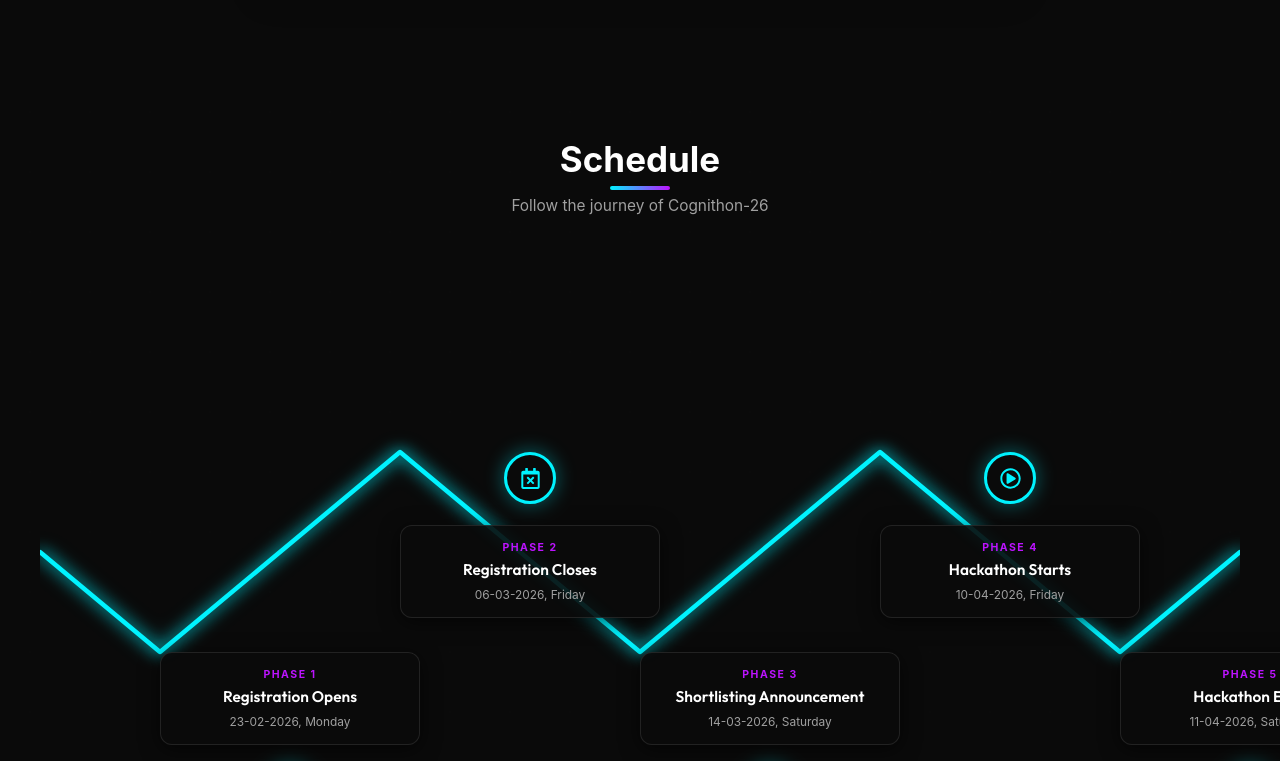
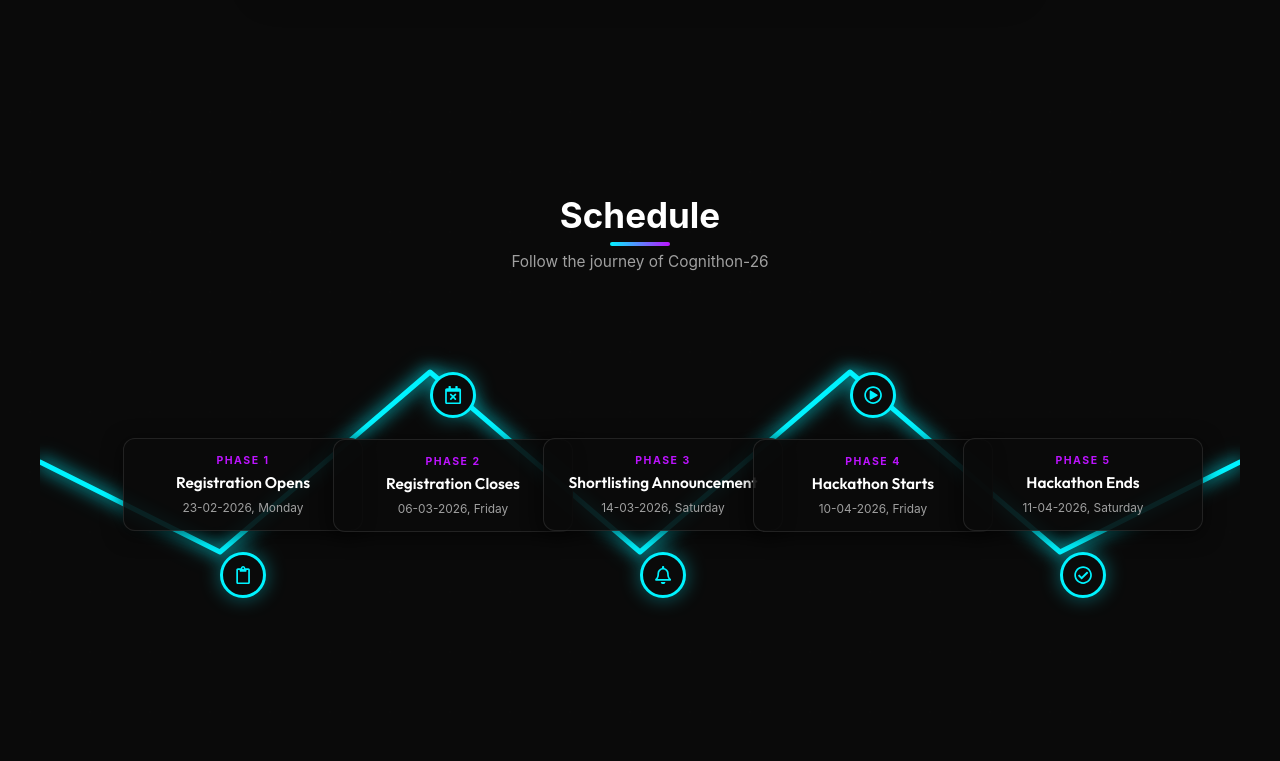
Before and after one commit to chandanaputtaswamy/Cognithon-26, a React (Vite) app: page / in a window 1280 px wide. Shown: the part 3919-4680 px from the top of the page. Built offline with nearby package versions, Linux system fonts and the light colour scheme.

Commit message:
update roadmap styling node sizes and position

```diff
--- a/src/components/ScheduleRoadmap.tsx
+++ b/src/components/ScheduleRoadmap.tsx
@@ -27,16 +27,16 @@ const milestones: Milestone[] = [
         title: "Registration Opens",
         description: "23-02-2026, Monday",
         icon: <FaRegClipboard />,
-        x: 10,
-        y: 70 // Valley
+        x: 15,
+        y: 65 // Valley
     },
     {
         time: "Phase 2",
         title: "Registration Closes",
         description: "06-03-2026, Friday",
         icon: <FaRegCalendarTimes />,
-        x: 30,
-        y: 30 // Peak
+        x: 32.5,
+        y: 35 // Peak
     },
     {
         time: "Phase 3",
@@ -44,23 +44,23 @@ const milestones: Milestone[] = [
         description: "14-03-2026, Saturday",
         icon: <FaRegBell />,
         x: 50,
-        y: 70 // Valley
+        y: 65 // Valley
     },
     {
         time: "Phase 4",
         title: "Hackathon Starts",
         description: "10-04-2026, Friday",
         icon: <FaRegPlayCircle />,
-        x: 70,
-        y: 30 // Peak
+        x: 67.5,
+        y: 35 // Peak
     },
     {
         time: "Phase 5",
         title: "Hackathon Ends",
         description: "11-04-2026, Saturday",
         icon: <FaRegCheckCircle />,
-        x: 90,
-        y: 70 // Valley
+        x: 85,
+        y: 65 // Valley
     }
 ];
 
--- a/src/styles/ScheduleRoadmap.css
+++ b/src/styles/ScheduleRoadmap.css
@@ -1,21 +1,22 @@
 .schedule-roadmap-section {
-    padding-top: 4rem;
-    padding-bottom: 4rem;
+    padding-top: 8rem;
+    padding-bottom: 8rem;
     background: transparent;
     position: relative;
-    overflow: hidden;
+    overflow-x: hidden;
+    overflow-y: visible;
 }
 
 .schedule-roadmap-section .section-header {
-    margin-bottom: 6rem;
+    margin-bottom: -8rem;
     text-align: center;
 }
 
 .roadmap-wrapper {
     position: relative;
-    max-width: 1200px;
+    max-width: 1400px;
     margin: 0 auto;
-    height: 500px;
+    height: 600px;
     /* Increased height for more pronounced zigzag and alternating boxes */
     overflow: visible;
 }
@@ -78,49 +79,31 @@
 .milestone-node {
     position: absolute;
     display: flex;
-    flex-direction: column;
+    justify-content: center;
     align-items: center;
-    width: 260px;
+    width: 46px;
+    height: 46px;
+    transform: translate(-50%, -50%);
     transition: all 0.4s cubic-bezier(0.175, 0.885, 0.32, 1.275);
     z-index: 5;
 }
 
-.milestone-node--top {
-    flex-direction: column-reverse;
-    transform: translate(-50%, -50%);
-    /* Center the icon precisely on the midline */
-}
-
-.milestone-node--bottom {
-    transform: translate(-50%, -50%);
-    /* Center the icon precisely on the midline */
-}
-
 .milestone-marker {
-    width: 52px;
-    height: 52px;
+    width: 46px;
+    height: 46px;
     background: #0a0a0a;
     border: 3px solid var(--color-primary);
     border-radius: 50%;
     display: flex;
     justify-content: center;
     align-items: center;
-    font-size: 1.5rem;
+    font-size: 1.3rem;
     color: var(--color-primary);
     transition: all 0.3s ease;
     z-index: 10;
     box-shadow: 0 0 20px rgba(0, 243, 255, 0.4);
     position: relative;
-}
-
-.milestone-node--top .milestone-marker {
-    margin-top: 1.5rem;
-    /* Reduced margin to bring box closer to icon */
-}
-
-.milestone-node--bottom .milestone-marker {
-    margin-bottom: 1.5rem;
-    /* Reduced margin to bring box closer to icon */
+    flex-shrink: 0;
 }
 
 .milestone-node:hover .milestone-marker {
@@ -130,6 +113,7 @@
 }
 
 .milestone-text {
+    position: absolute;
     text-align: center;
     background: rgba(10, 10, 10, 0.9);
     padding: 1rem;
@@ -137,10 +121,16 @@
     border: 1px solid rgba(255, 255, 255, 0.1);
     box-shadow: 0 4px 20px rgba(0, 0, 0, 0.6);
     transition: all 0.3s ease;
-    width: 100%;
-    margin: 0 auto;
-    position: relative;
+    width: 240px;
     z-index: 2;
+}
+
+.milestone-node--top .milestone-text {
+    bottom: calc(100% + 1.5rem);
+}
+
+.milestone-node--bottom .milestone-text {
+    top: calc(100% + 1.5rem);
 }
 
 .milestone-node:hover .milestone-text {
@@ -174,6 +164,10 @@
 
 /* Responsive Overrides */
 @media (max-width: 1024px) {
+    .schedule-roadmap-section .section-header {
+        margin-bottom: 0;
+    }
+
     .roadmap-wrapper {
         height: auto;
         display: flex;
@@ -206,6 +200,7 @@
         top: auto !important;
         width: 100%;
         max-width: 400px;
+        height: auto;
         flex-direction: row !important;
         gap: 1.5rem;
         text-align: left;
@@ -213,12 +208,15 @@
 
     .milestone-marker {
         flex-shrink: 0;
-        margin-bottom: 0;
         width: 45px;
         height: 45px;
     }
 
     .milestone-text {
+        position: relative;
+        width: 100%;
+        top: auto !important;
+        bottom: auto !important;
         text-align: left;
     }
 }
```
